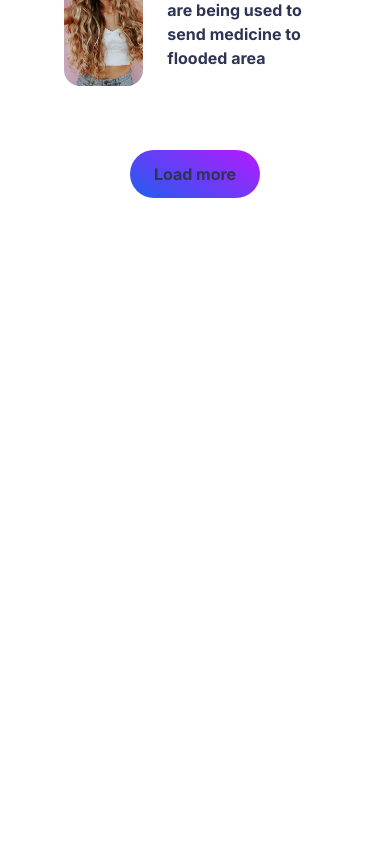
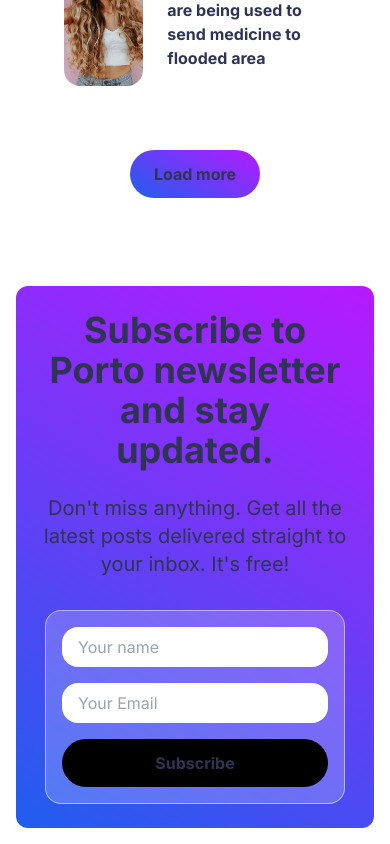
Before and after one commit to MhL5/Meta-Blog, a React (Vite) app: page / in a window 390 px wide. Shown: the part 5464-6308 px from the top of the page. Before the commit the page ends 5686 px from the top, so only its background shows below. Built offline with nearby package versions, Linux system fonts and the light colour scheme.

Commit message:
add subscrible component

```diff
--- a/src/index.css
+++ b/src/index.css
@@ -9,7 +9,7 @@
 */
 @layer base {
   * {
-    transition: 100ms;
+    transition: 300ms;
     scroll-behavior: smooth;
     outline: none;
   }
@@ -109,16 +109,16 @@
   .font-Kaushan {
     font-family: "Kaushan Script", system-ui;
   }
+}
 
+@layer utilities {
   .svg-pattern-background {
     background-position: center;
     background-repeat: no-repeat;
     background-size: cover;
     background-image: url("./assets/heroBackground.svg");
   }
-}
 
-@layer utilities {
   .custom-shadow::before {
     @apply rounded-2xl;
     content: "";
@@ -182,6 +182,10 @@
     opacity: 0.2;
   }
 
+  .custom-gradient-bg {
+    background: var(--gradient-primary);
+  }
+
   @keyframes translateY {
     0% {
       transform: translateY(0);
--- a/src/pages/Homepage.tsx
+++ b/src/pages/Homepage.tsx
@@ -1,6 +1,7 @@
 import NavigationMenu from "../ui/NavigationMenu";
 import HeroSection from "../ui/HeroSection";
 import FeaturedPost from "../ui/FeaturedPost";
+import Subscribe from "../ui/Subscribe";
 
 function Homepage(): JSX.Element {
   return (
@@ -15,6 +16,10 @@ function Homepage(): JSX.Element {
         </div>
 
         <FeaturedPost />
+
+        <div className="lg:mx-12 lg:my-14">
+          <Subscribe />
+        </div>
       </div>
     </>
   );
--- a/src/ui/Button.tsx
+++ b/src/ui/Button.tsx
@@ -6,10 +6,9 @@ type ButtonProps = PropsWithChildren<{
   ComponentPropsWithoutRef<"button">;
 
 const buttonVariants = {
-  defaultStyles: "cursor-pointer",
-  primary:
-    "[background:var(--gradient-primary)] font-bold px-6 py-3 rounded-full",
-  secondary: "p-2",
+  defaultStyles: "cursor-pointer font-bold px-6 py-3 rounded-full",
+  primary: "[background:var(--gradient-primary)]",
+  secondary: "p-2 bg-black",
   transparent: "",
 };
 
--- /dev/null
+++ b/src/ui/Subscribe.tsx
@@ -0,0 +1,42 @@
+import { ReactElement } from "react";
+import Button from "./Button";
+
+type SubscribeProps = {
+  className?: string;
+};
+
+function Subscribe({ className }: SubscribeProps): ReactElement {
+  return (
+    <div
+      className={`${className} custom-gradient-bg || m-4 mt-16 flex max-w-globalWidthContent flex-col items-center justify-center gap-8 rounded-xl p-6 text-center sm:m-8 sm:p-8 md:m-8 xl:m-auto xl:flex-row xl:text-start`}
+    >
+      <div className="">
+        <h3 className="mb-6 text-4xl font-bold xl:w-[25ch]">
+          Subscribe to Porto newsletter and stay updated.
+        </h3>
+        <p className="text-xl xl:w-[45ch]">
+          Don't miss anything. Get all the latest posts delivered straight to{" "}
+          your inbox. It's free!
+        </p>
+      </div>
+
+      <div className="rounded-2xl border border-white/50 bg-white/20 p-4 sm:p-8">
+        <form className="flex flex-col gap-4 ">
+          <input
+            type="text"
+            className=" rounded-2xl px-4 py-2 text-black sm:w-96"
+            placeholder="Your name"
+          />
+          <input
+            type="email"
+            className=" rounded-2xl px-4 py-2 text-black sm:w-96"
+            placeholder="Your Email"
+          />
+          <Button variant="secondary">Subscribe</Button>
+        </form>
+      </div>
+    </div>
+  );
+}
+
+export default Subscribe;
```
